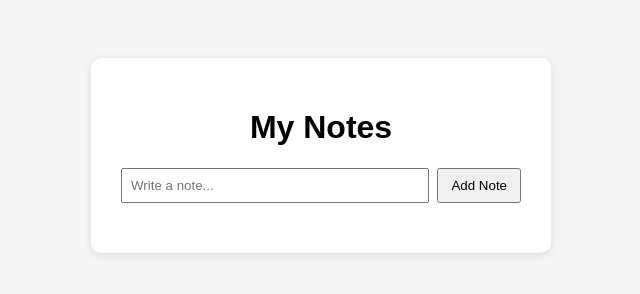
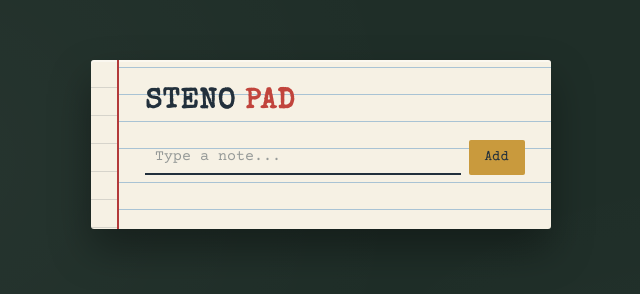
Before and after one commit to shohan-2927/todo-app, a plain HTML site: page docs/index.html in a window 1280 px wide. Shown: the whole page, without its empty margins (319-959 px from the left). Drawn offline with nearby package versions, Linux system fonts and the light colour scheme; no server answers.

Commit message:
Redsign UI as a steno pad

```diff
--- a/docs/index.html
+++ b/docs/index.html
@@ -4,21 +4,26 @@
   <meta charset="UTF-8">
   <meta name="viewport" content="width=device-width, initial-scale=1.0">
   <title>My Notes App</title>
+  <link rel="preconnect" href="https://fonts.googleapis.com">
+  <link href="https://fonts.googleapis.com/css2?family=Special+Elite&family=Courier+Prime:wght@400;700&display=swap" rel="stylesheet">
   <link rel="stylesheet" href="style.css">
 </head>
 <body>
 
   <div class="container">
-    <h1>My Notes</h1>
+    <div class="pad">
+      <div class="pad-margin"></div>
+      <div class="pad-body">
+        <h1>Steno<span>&nbsp;Pad</span></h1>
 
-    <!-- Form to add a new note -->
-    <form id="note-form">
-      <input type="text" id="note-input" placeholder="Write a note..." required>
-      <button type="submit">Add Note</button>
-    </form>
+        <form id="note-form">
+          <input type="text" id="note-input" placeholder="Type a note..." required>
+          <button type="submit">Add</button>
+        </form>
 
-    <!-- Notes will be displayed here -->
-    <ul id="notes-list"></ul>
+        <ul id="notes-list"></ul>
+      </div>
+    </div>
   </div>
 
   <script src="script.js"></script>
--- a/docs/style.css
+++ b/docs/style.css
@@ -1,59 +1,195 @@
+:root {
+  --bg: #1F2E28;
+  --card: #F6F1E4;
+  --ink: #22303C;
+  --rule-blue: #A9C3D4;
+  --margin-red: #B33A3A;
+  --accent-gold: #C99A3D;
+  --accent-coral: #C1443C;
+}
+
+* {
+  box-sizing: border-box;
+}
+
 body {
-  font-family: Arial, sans-serif;
-  background: #f4f4f4;
+  margin: 0;
+  min-height: 100vh;
+  background: var(--bg);
+  background-image:
+    radial-gradient(circle at 20% 20%, rgba(255,255,255,0.03), transparent 40%),
+    radial-gradient(circle at 80% 80%, rgba(255,255,255,0.03), transparent 40%);
   display: flex;
   justify-content: center;
-  padding-top: 50px;
+  align-items: flex-start;
+  padding: 60px 20px;
+  font-family: 'Courier Prime', monospace;
 }
 
 .container {
-  background: white;
-  padding: 30px;
-  border-radius: 10px;
-  width: 400px;
-  box-shadow: 0 2px 8px rgba(0,0,0,0.1);
+  width: 100%;
+  max-width: 460px;
+}
+
+.pad {
+  position: relative;
+  background: var(--card);
+  border-radius: 3px;
+  box-shadow: 0 20px 40px rgba(0,0,0,0.35), 0 2px 0 rgba(255,255,255,0.4) inset;
+  display: flex;
+  overflow: hidden;
+}
+
+.pad-margin {
+  width: 28px;
+  flex-shrink: 0;
+  background:
+    repeating-linear-gradient(
+      to bottom,
+      transparent,
+      transparent 27px,
+      rgba(34, 48, 60, 0.15) 27px,
+      rgba(34, 48, 60, 0.15) 28px
+    );
+  border-right: 2px solid var(--margin-red);
+}
+
+.pad-body {
+  flex: 1;
+  padding: 28px 26px 32px;
+  background-image: repeating-linear-gradient(
+    to bottom,
+    transparent,
+    transparent 26px,
+    var(--rule-blue) 26px,
+    var(--rule-blue) 27px
+  );
+  background-position: 0 96px;
 }
 
 h1 {
-  text-align: center;
+  font-family: 'Special Elite', cursive;
+  color: var(--ink);
+  font-size: 28px;
+  letter-spacing: 1px;
+  margin: 0 0 24px;
+  text-transform: uppercase;
+}
+
+h1 span {
+  color: var(--accent-coral);
 }
 
 #note-form {
   display: flex;
   gap: 8px;
-  margin-bottom: 20px;
+  margin-bottom: 22px;
 }
 
 #note-input {
   flex: 1;
-  padding: 8px;
+  padding: 8px 10px;
+  border: none;
+  border-bottom: 2px solid var(--ink);
+  background: transparent;
+  font-family: 'Courier Prime', monospace;
+  font-size: 15px;
+  color: var(--ink);
+  outline: none;
+}
+
+#note-input:focus {
+  border-bottom-color: var(--accent-coral);
+}
+
+#note-input::placeholder {
+  color: rgba(34, 48, 60, 0.45);
 }
 
 button {
-  padding: 8px 12px;
+  font-family: 'Special Elite', cursive;
+  border: none;
+  border-radius: 2px;
+  padding: 8px 16px;
   cursor: pointer;
+  background: var(--accent-gold);
+  color: var(--ink);
+  font-size: 13px;
+  letter-spacing: 0.5px;
+  transition: transform 0.08s ease, box-shadow 0.08s ease;
+}
+
+button:hover {
+  box-shadow: 0 2px 6px rgba(0,0,0,0.25);
+  transform: translateY(-1px);
+}
+
+button:focus-visible,
+#note-input:focus-visible {
+  outline: 2px solid var(--accent-coral);
+  outline-offset: 2px;
 }
 
 #notes-list {
   list-style: none;
   padding: 0;
+  margin: 0;
 }
 
 #notes-list li {
-  background: #eee;
-  padding: 10px;
-  margin-bottom: 8px;
-  border-radius: 5px;
   display: flex;
   align-items: center;
   gap: 8px;
+  height: 27px;
+  margin-bottom: 0;
 }
 
 #notes-list li .note-text {
   flex: 1;
+  color: var(--ink);
+  font-size: 15px;
+  overflow: hidden;
+  text-overflow: ellipsis;
+  white-space: nowrap;
 }
 
 #notes-list li input[type="text"] {
   flex: 1;
-  padding: 4px;
+  padding: 2px 4px;
+  font-family: 'Courier Prime', monospace;
+  font-size: 15px;
+  border: none;
+  border-bottom: 1px solid var(--ink);
+  background: transparent;
+  color: var(--ink);
+  outline: none;
 }
+
+#notes-list li button {
+  background: transparent;
+  color: var(--ink);
+  padding: 2px 8px;
+  font-size: 11px;
+  opacity: 0.55;
+}
+
+#notes-list li button:hover {
+  opacity: 1;
+  box-shadow: none;
+  transform: none;
+}
+
+@media (prefers-reduced-motion: reduce) {
+  button {
+    transition: none;
+  }
+}
+
+@media (max-width: 480px) {
+  body {
+    padding: 30px 12px;
+  }
+  .pad-body {
+    padding: 22px 16px 26px;
+  }
+}
```
